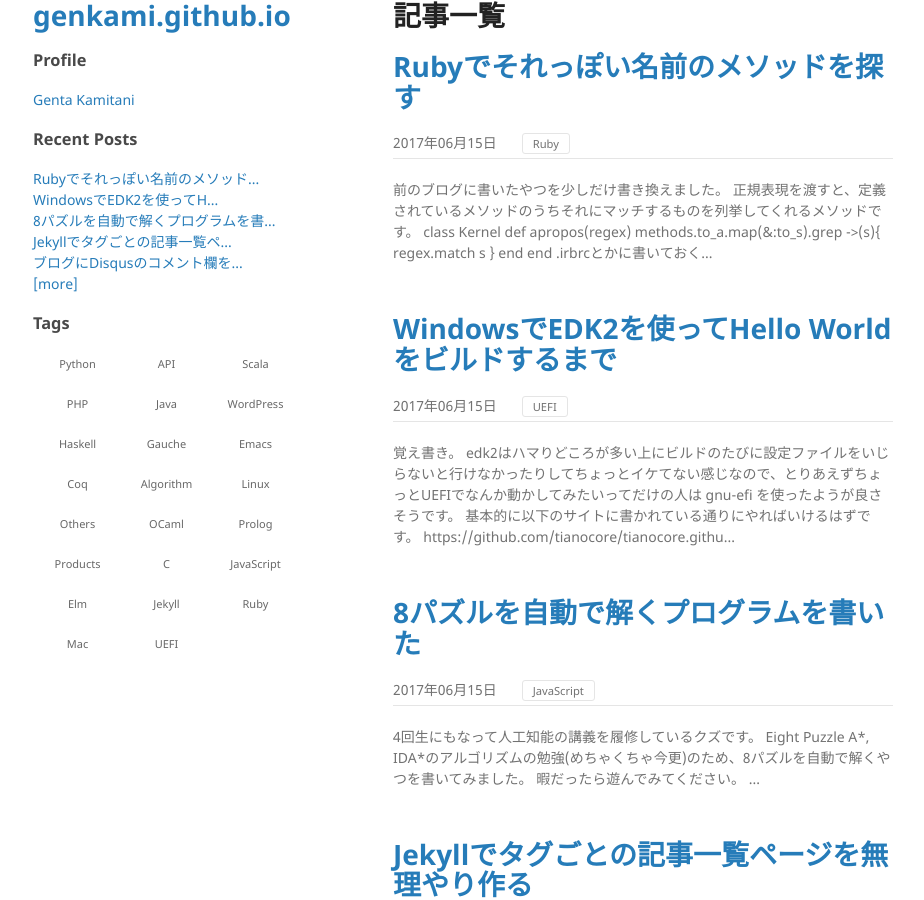
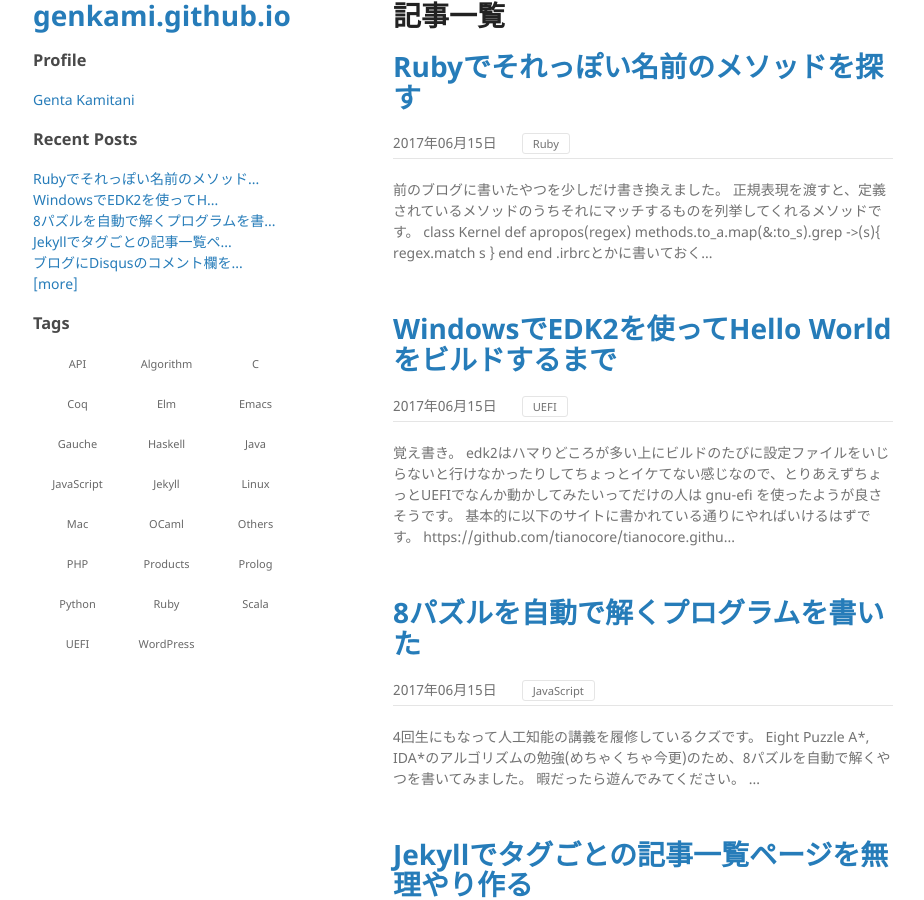
Before and after one commit to genkami/genkami.github.io, a Jekyll site: the page built from articles.html, in a window 1280 px wide and 900 px high. Shown: the whole window, without its empty margins (177-1101 px from the left). Built offline with Jekyll 4.4.1, drawn with Linux system fonts in a browser that asks for light colours; comment, search, counter and statistics services are not loaded.

Commit message:
タグをソートするようにした

```diff
--- a/_includes/article.html
+++ b/_includes/article.html
@@ -3,7 +3,8 @@
   <div class="article-metadata">
     <time style="float: left;">{{ include.page.date | date: "%Y年%m月%d日" }}</time>
     <ul class="tag-list">
-      {% for tag in include.page.tags %}
+      {% assign tags = include.page.tags | sort %}
+      {% for tag in tags %}
       <li>{{ tag }}</li>
       {% endfor %}
     </ul>
--- a/_includes/header.html
+++ b/_includes/header.html
@@ -14,7 +14,8 @@
 
 <h3>Tags</h3>
 <ul>
-  {% for tag in site.tags %}
+  {% assign tags = site.tags | sort %}
+  {% for tag in tags %}
   <li><a href="{{ site.baseurl }}/articles.html#{{ tag[0] }}">{{ tag[0] }}</a></li>
   {% endfor %}
 </ul>
```
